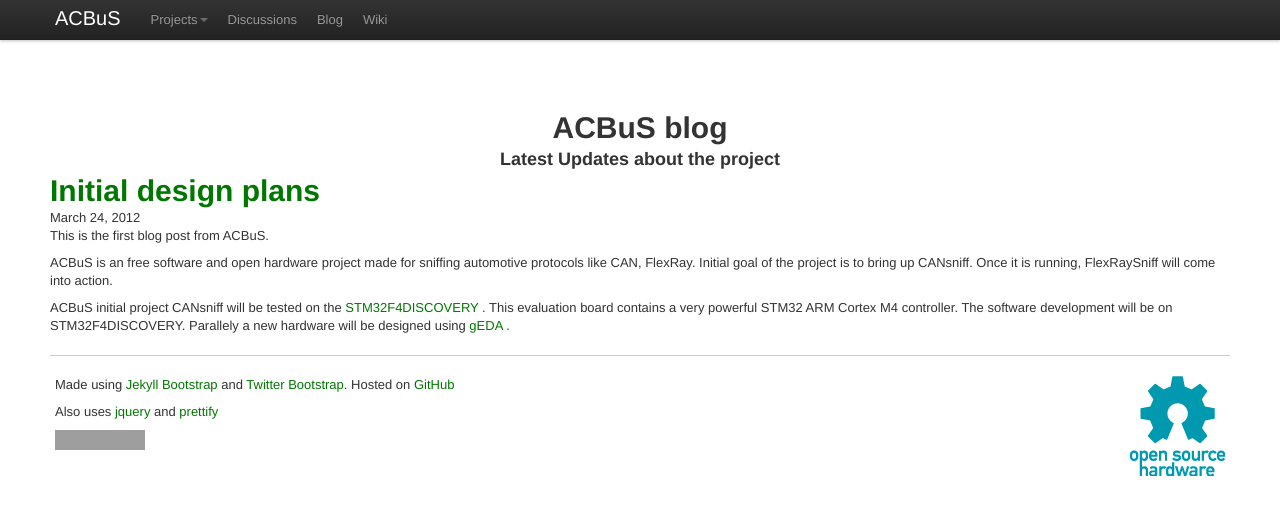
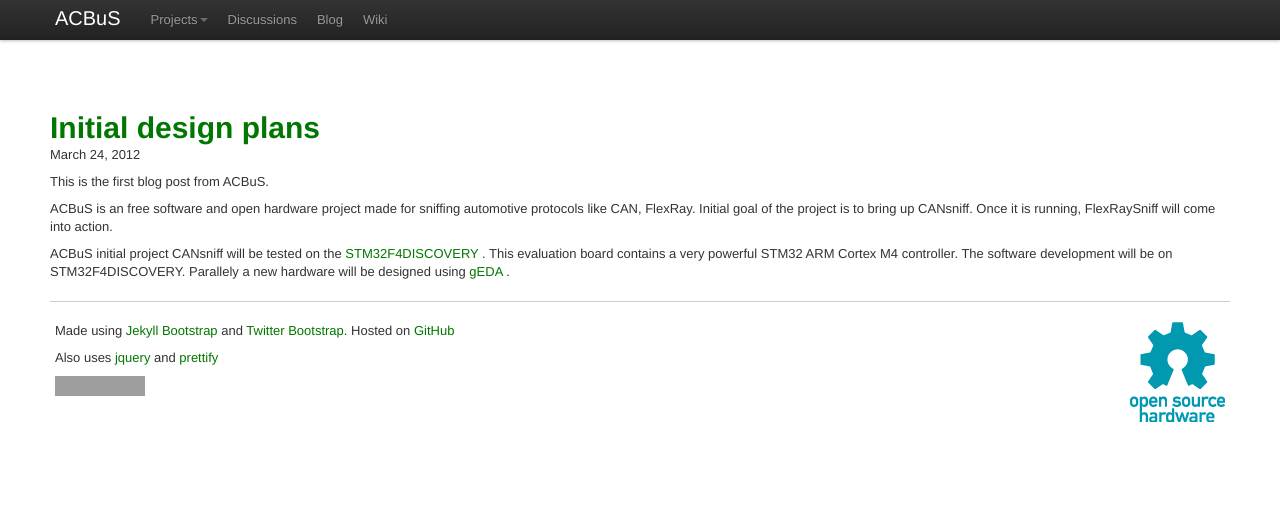
Before and after one commit to acbus/_acbus.github.com, a Jekyll site: the page built from _posts/2012-03-24-InitialDesignPlans.markdown, in a window 1280 px wide. Shown: the top 515 px of the page. Built offline with Jekyll 4.4.1, drawn with Linux system fonts in a browser that asks for light colours; Markdown is read by kramdown in place of the engine named in the settings; grey boxes are pictures that could not be loaded.

Commit message:
removed header

```diff
--- a/_layouts/post.html
+++ b/_layouts/post.html
@@ -1,11 +1,6 @@
 ---
 layout: page
 ---
-
-<center>
-<h1>ACBuS blog</h1>
-<h3>Latest Updates about the project</h3>
-</center>
 
 <h1>
   <a href="{{ page.url }}">{{ page.title }}</a>
@@ -13,7 +8,7 @@ layout: page
 <div class="authoring">
   {{ page.date | date: "%B %e, %Y" }}
 </div>
-
+<p></p>
 <div class="content">
   <div id="post">
     {{ content }}
```
